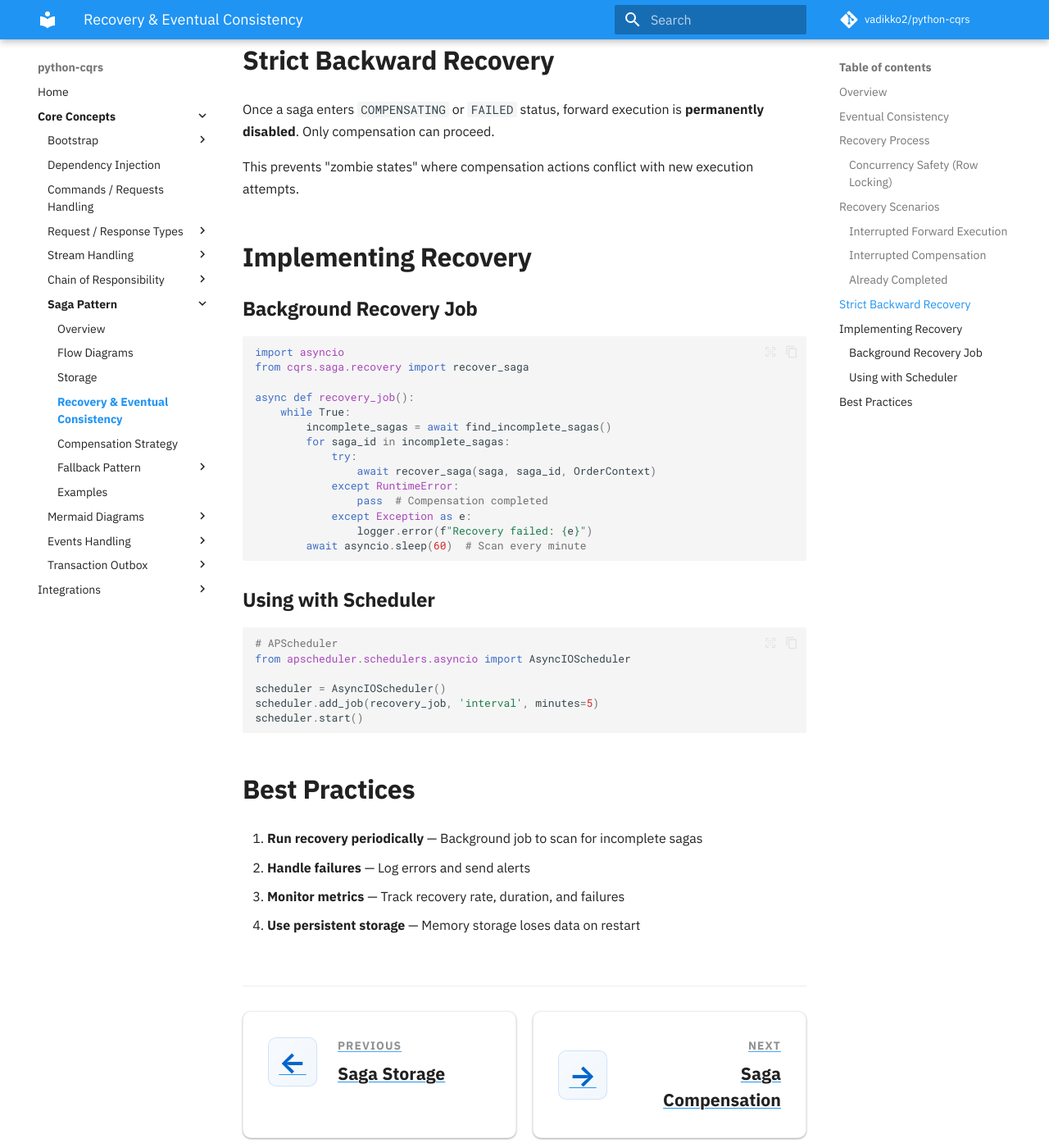
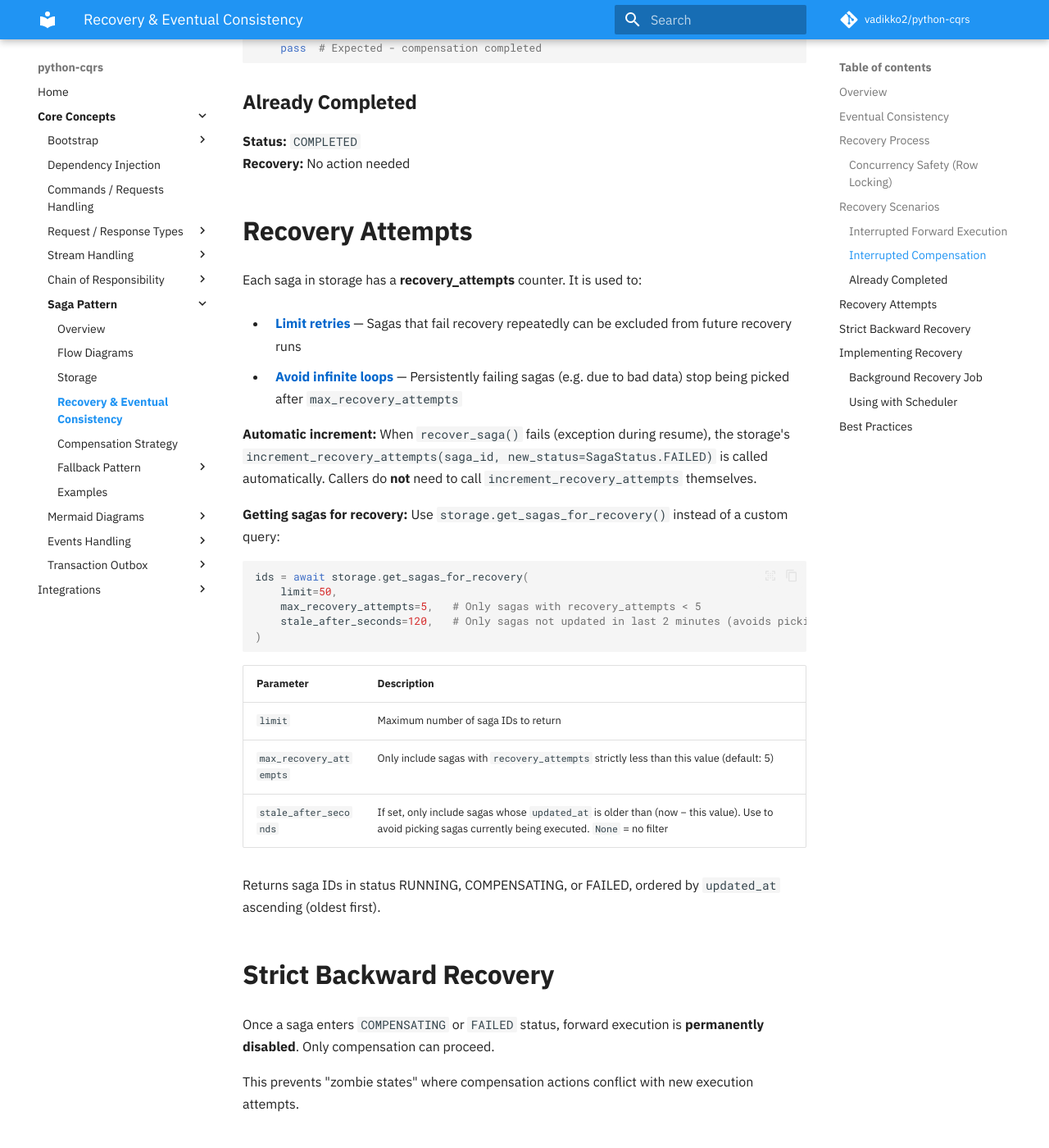
Before and after one commit to vadikko2/python-cqrs-mkdocs, an MkDocs documentation site: the page built from docs/saga/recovery.md, in a window 1280 px wide and 1400 px high, scrolled down 2620 px. Shown: the whole window at 82% size. Built offline with MkDocs 1.6.1 and Material for MkDocs 9.7.7, drawn with Linux system fonts in a browser that asks for light colours; comment, search, counter and statistics services are not loaded; some of the changed text lies outside the part shown.

Commit message:
Update documentation

````diff
--- a/docs/saga/recovery.md
+++ b/docs/saga/recovery.md
@@ -10,16 +10,17 @@
 
 </div>
 
-Recovery ensures eventual consistency by resuming interrupted sagas from persistent storage, guaranteeing all sagas eventually reach a terminal state (COMPLETED or FAILED).
+Recovery ensures eventual consistency by resuming interrupted sagas from persistent storage, guaranteeing all sagas eventually reach a terminal state (COMPLETED or FAILED). Recovery **attempts** are tracked per saga so you can limit retries and exclude persistently failing sagas.
 
 ## Overview
 
 Sagas can be interrupted due to server crashes, network timeouts, or system overload. Recovery solves this by:
 
 1. Persisting saga state after each step
-2. Periodically scanning for incomplete sagas
+2. Periodically scanning for incomplete sagas (via `get_sagas_for_recovery`)
 3. Resuming execution from the last completed step
 4. Completing compensation if saga was in compensating state
+5. Tracking **recovery attempts** — on recovery failure, the storage increments `recovery_attempts` automatically so sagas can be retried or excluded when the limit is reached
 
 ## Eventual Consistency
 
@@ -27,6 +28,7 @@ The saga pattern ensures eventual consistency through:
 
 - **Persistent State** — Saved after each step
 - **Recovery Mechanism** — Interrupted sagas can be resumed
+- **Recovery Attempts** — Each saga has a `recovery_attempts` counter; it is incremented automatically when recovery fails, so you can limit retries and exclude sagas that exceed `max_recovery_attempts`
 - **Compensation Guarantee** — Failed sagas are always compensated
 - **Terminal States** — All sagas eventually reach COMPLETED or FAILED
 
@@ -93,6 +95,33 @@ except RuntimeError:
 **Status:** `COMPLETED`
 **Recovery:** No action needed
 
+## Recovery Attempts
+
+Each saga in storage has a **recovery_attempts** counter. It is used to:
+
+- **Limit retries** — Sagas that fail recovery repeatedly can be excluded from future recovery runs
+- **Avoid infinite loops** — Persistently failing sagas (e.g. due to bad data) stop being picked after `max_recovery_attempts`
+
+**Automatic increment:** When `recover_saga()` fails (exception during resume), the storage's `increment_recovery_attempts(saga_id, new_status=SagaStatus.FAILED)` is called automatically. Callers do **not** need to call `increment_recovery_attempts` themselves.
+
+**Getting sagas for recovery:** Use `storage.get_sagas_for_recovery()` instead of a custom query:
+
+```python
+ids = await storage.get_sagas_for_recovery(
+    limit=50,
+    max_recovery_attempts=5,   # Only sagas with recovery_attempts < 5
+    stale_after_seconds=120,   # Only sagas not updated in last 2 minutes (avoids picking active sagas)
+)
+```
+
+| Parameter | Description |
+|-----------|-------------|
+| `limit` | Maximum number of saga IDs to return |
+| `max_recovery_attempts` | Only include sagas with `recovery_attempts` strictly less than this value (default: 5) |
+| `stale_after_seconds` | If set, only include sagas whose `updated_at` is older than (now − this value). Use to avoid picking sagas currently being executed. `None` = no filter |
+
+Returns saga IDs in status RUNNING, COMPENSATING, or FAILED, ordered by `updated_at` ascending (oldest first).
+
 ## Strict Backward Recovery
 
 Once a saga enters `COMPENSATING` or `FAILED` status, forward execution is **permanently disabled**. Only compensation can proceed.
@@ -103,20 +132,33 @@ This prevents "zombie states" where compensation actions conflict with new execu
 
 ### Background Recovery Job
 
+Use `storage.get_sagas_for_recovery()` to get saga IDs that need recovery. On recovery failure, `recover_saga()` calls `increment_recovery_attempts` internally — no extra code needed.
+
 ```python
 import asyncio
 from cqrs.saga.recovery import recover_saga
 
-async def recovery_job():
+async def recovery_job(storage, saga, context_builder, container):
     while True:
-        incomplete_sagas = await find_incomplete_sagas()
-        for saga_id in incomplete_sagas:
+        ids = await storage.get_sagas_for_recovery(
+            limit=50,
+            max_recovery_attempts=5,
+            stale_after_seconds=120,  # Avoid sagas currently being executed
+        )
+        for saga_id in ids:
             try:
-                await recover_saga(saga, saga_id, OrderContext)
+                await recover_saga(
+                    saga=saga,
+                    saga_id=saga_id,
+                    context_builder=context_builder,
+                    container=container,
+                    storage=storage,
+                )
             except RuntimeError:
-                pass  # Compensation completed
+                pass  # Expected when compensation completed (forward execution not allowed)
             except Exception as e:
-                logger.error(f"Recovery failed: {e}")
+                logger.error(f"Recovery failed for {saga_id}: {e}")
+                # recovery_attempts already incremented by recover_saga
         await asyncio.sleep(60)  # Scan every minute
 ```
 
@@ -127,13 +169,19 @@ async def recovery_job():
 from apscheduler.schedulers.asyncio import AsyncIOScheduler
 
 scheduler = AsyncIOScheduler()
-scheduler.add_job(recovery_job, 'interval', minutes=5)
+scheduler.add_job(
+    lambda: recovery_job(storage, OrderSaga(), OrderContext, container),
+    'interval',
+    minutes=5,
+)
 scheduler.start()
 ```
 
 ## Best Practices
 
-1. **Run recovery periodically** — Background job to scan for incomplete sagas
-2. **Handle failures** — Log errors and send alerts
-3. **Monitor metrics** — Track recovery rate, duration, and failures
-4. **Use persistent storage** — Memory storage loses data on restart
+1. **Run recovery periodically** — Background job using `get_sagas_for_recovery()` to scan for incomplete sagas
+2. **Use `max_recovery_attempts`** — Exclude sagas that fail recovery too many times (e.g. 5) to avoid infinite retries
+3. **Use `stale_after_seconds`** — Avoid picking sagas that are currently being executed by another worker
+4. **Handle failures** — Log errors and send alerts; `increment_recovery_attempts` is called automatically by `recover_saga`
+5. **Monitor metrics** — Track recovery rate, duration, failures, and sagas exceeding max attempts
+6. **Use persistent storage** — Memory storage loses data on restart
````
Also changed, not shown: docs/index.md (+3 -0 lines), docs/saga/storage.md (+6 -0 lines).
